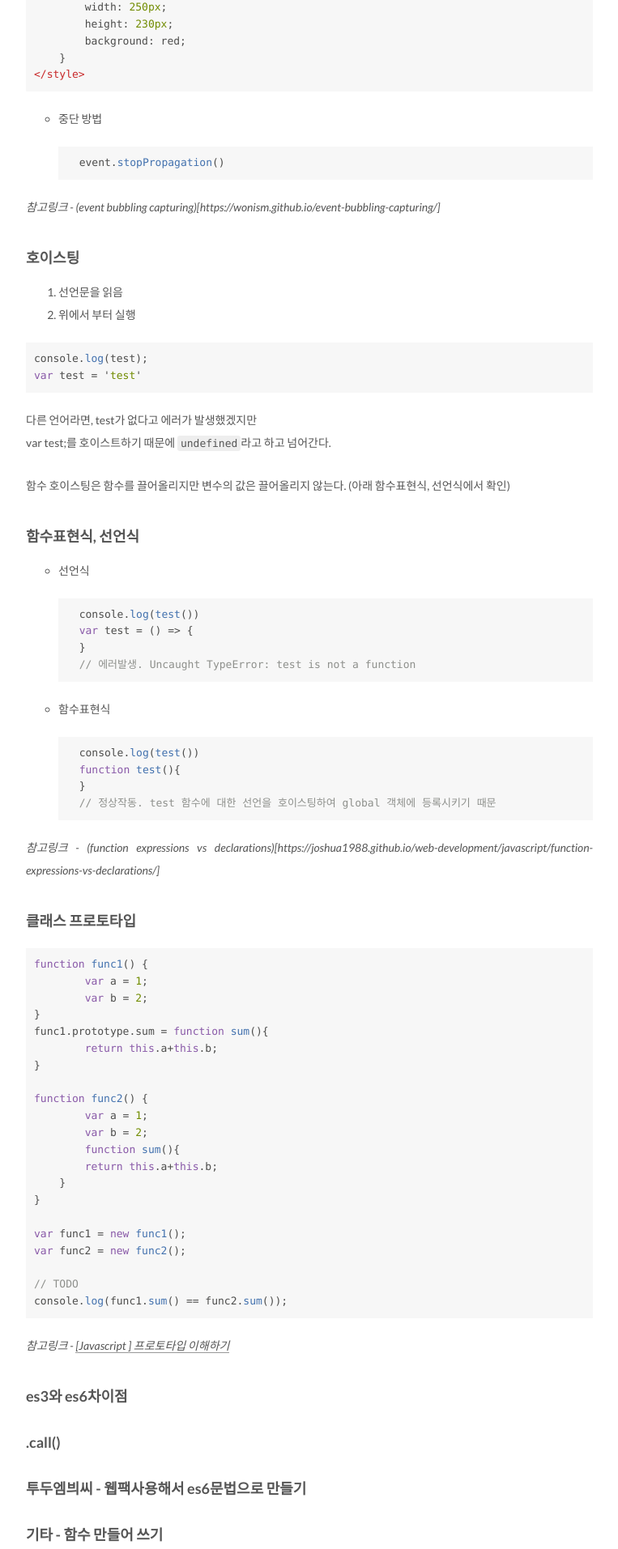
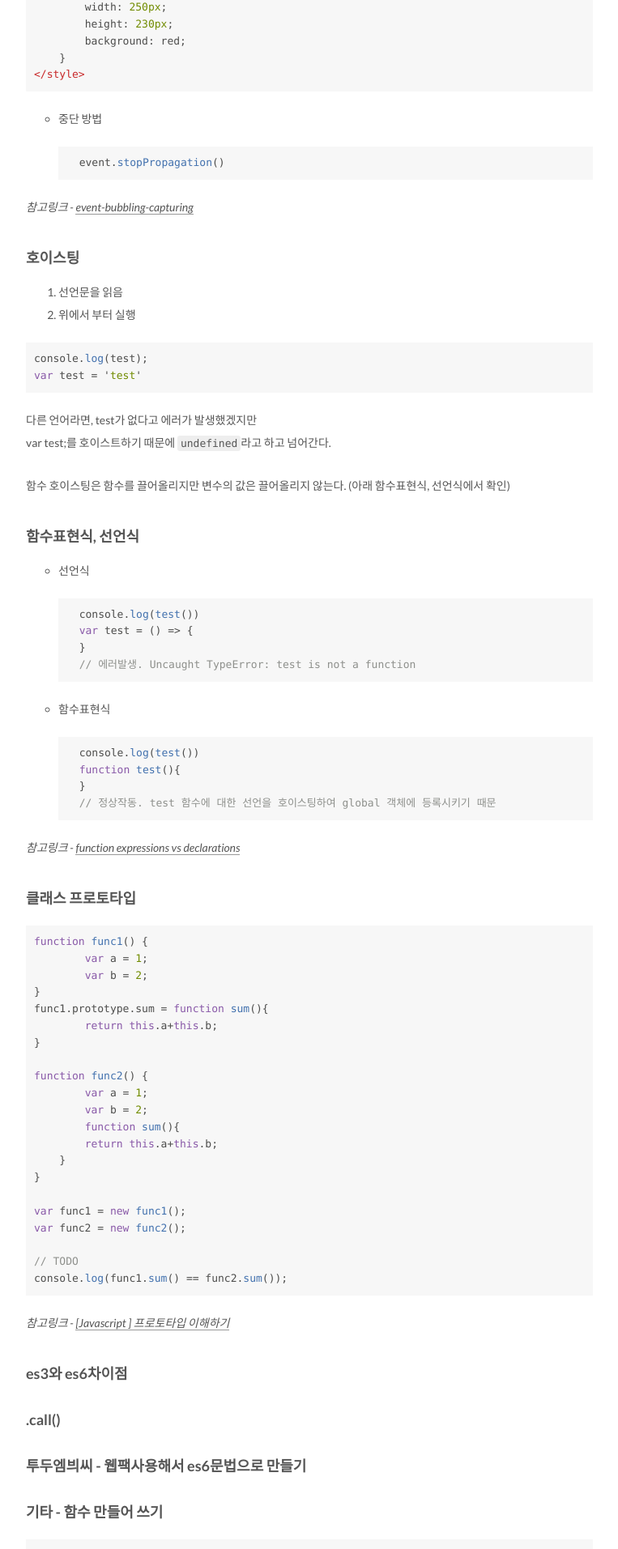
Before and after one commit to groovypark/groovypark.github.io, a Jekyll site: the page built from _posts/2019-09-30-frontend-interview.md, in a window 1280 px wide. Shown: the part 2279-4192 px from the top of the page at 81% size, without its empty margins (258-1021 px from the left). Built offline with Jekyll 4.4.1, drawn with Linux system fonts in a browser that asks for light colours.

Commit message:
Fix links

````diff
--- a/_posts/2019-09-30-frontend-interview.md
+++ b/_posts/2019-09-30-frontend-interview.md
@@ -88,7 +88,7 @@ k는 전역변수이기 때문에 클로저가 아님.
     event.stopPropagation()
     ```
 
-*참고링크 - (event bubbling capturing)[https://wonism.github.io/event-bubbling-capturing/]*
+*참고링크 - [event-bubbling-capturing](https://wonism.github.io/event-bubbling-capturing/)*
 
 ### 호이스팅
 
@@ -121,7 +121,7 @@ var test;를 호이스트하기 때문에 `undefined`라고 하고 넘어간다.
     // 정상작동. test 함수에 대한 선언을 호이스팅하여 global 객체에 등록시키기 때문
     ```
 
-*참고링크 - (function expressions vs declarations)[https://joshua1988.github.io/web-development/javascript/function-expressions-vs-declarations/]*
+*참고링크 - [function expressions vs declarations](https://joshua1988.github.io/web-development/javascript/function-expressions-vs-declarations/)*
 
 <!-- TODO -->
 ### 클래스 프로토타입
````
